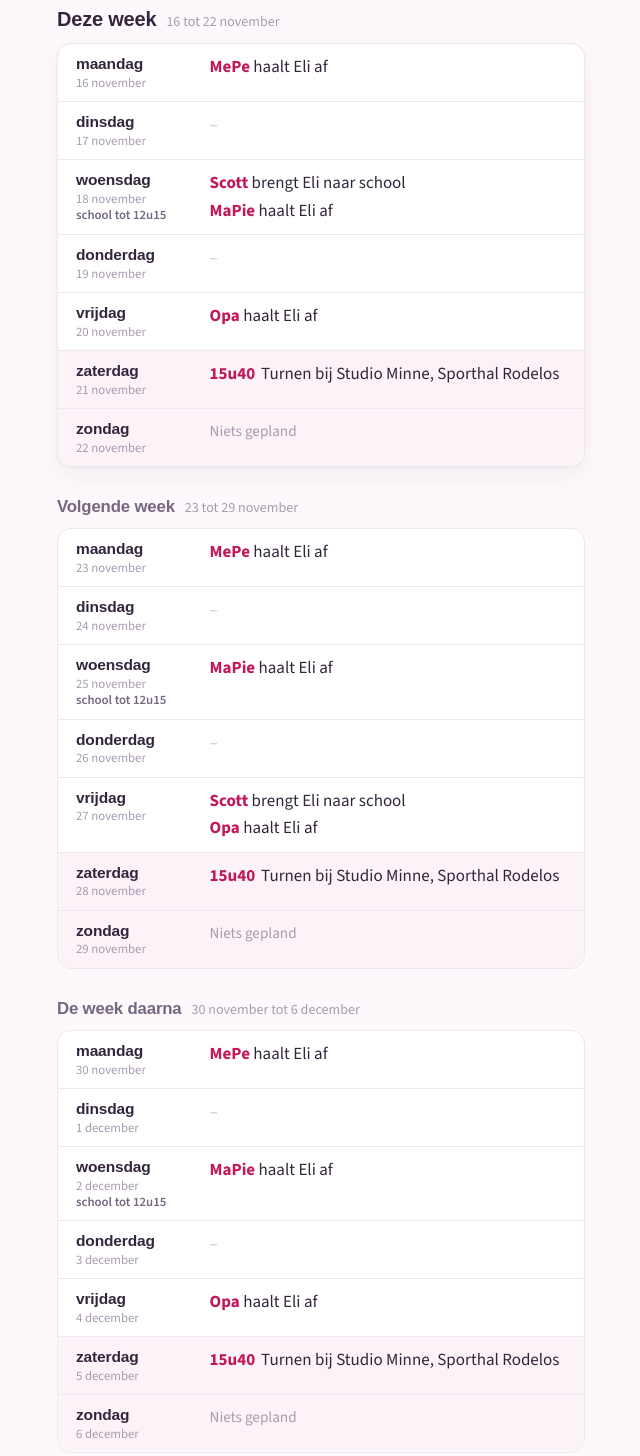
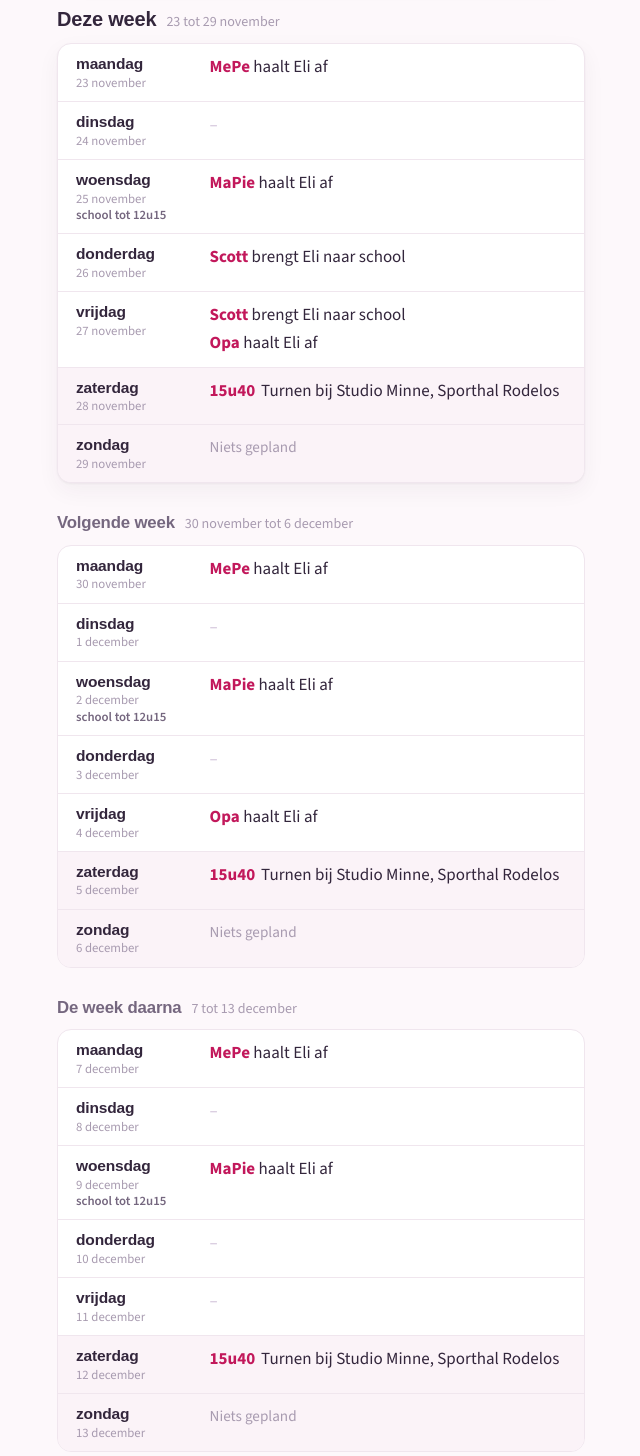
Before and after one commit to scottvtksv-cpu/Week-Eli, a plain HTML site: page index.html in a window 1280 px wide. Shown: the part 380-1836 px from the top of the page, without its empty margins (319-959 px from the left). Drawn offline with nearby package versions, Linux system fonts and the light colour scheme; a web font is replaced by a local one.

Commit message:
De week van Eli — 22 november 2026: nieuwe weken 23 nov t/m 13 dec
Co-authored-by: Scott VTK <scottvtksv-cpu@users.noreply.github.com>

```diff
--- a/index.html
+++ b/index.html
@@ -148,7 +148,7 @@
 
   <header>
     <h1>De week van Eli <span class="heart">💖</span></h1>
-    <p class="sub">Laatste update: zondag 15 november 2026 om 20u59</p>
+    <p class="sub">Laatste update: zondag 22 november 2026 om 20u24</p>
   </header>
 
   <div class="ritme">
@@ -164,35 +164,21 @@
 
   <!-- ===== DEZE WEEK ===== -->
   <section class="week">
-    <div class="weekhead"><h2>Deze week</h2><span class="range">16 tot 22 november</span></div>
-    <div class="weekcard">
-      <div class="row"><div class="day"><span class="d">maandag</span><span class="n">16 november</span></div><div class="what"><div class="line"><span class="who">MePe</span> haalt Eli af</div></div></div>
-      <div class="row"><div class="day"><span class="d">dinsdag</span><span class="n">17 november</span></div><div class="what"><span class="leeg">–</span></div></div>
-      <div class="row"><div class="day"><span class="d">woensdag</span><span class="n">18 november</span><span class="u">school tot 12u15</span></div><div class="what"><div class="line"><span class="who">Scott</span> brengt Eli naar school</div><div class="line"><span class="who">MaPie</span> haalt Eli af</div></div></div>
-      <div class="row"><div class="day"><span class="d">donderdag</span><span class="n">19 november</span></div><div class="what"><span class="leeg">–</span></div></div>
-      <div class="row"><div class="day"><span class="d">vrijdag</span><span class="n">20 november</span></div><div class="what"><div class="line"><span class="who">Opa</span> haalt Eli af</div></div></div>
-      <div class="row we"><div class="day"><span class="d">zaterdag</span><span class="n">21 november</span></div><div class="what"><div class="line"><span class="t">15u40</span>Turnen bij Studio Minne, Sporthal Rodelos</div></div></div>
-      <div class="row we"><div class="day"><span class="d">zondag</span><span class="n">22 november</span></div><div class="what"><span class="vrij">Niets gepland</span></div></div>
-    </div>
-  </section>
-
-  <!-- ===== VOLGENDE WEEK ===== -->
-  <section class="week later">
-    <div class="weekhead"><h2>Volgende week</h2><span class="range">23 tot 29 november</span></div>
+    <div class="weekhead"><h2>Deze week</h2><span class="range">23 tot 29 november</span></div>
     <div class="weekcard">
       <div class="row"><div class="day"><span class="d">maandag</span><span class="n">23 november</span></div><div class="what"><div class="line"><span class="who">MePe</span> haalt Eli af</div></div></div>
       <div class="row"><div class="day"><span class="d">dinsdag</span><span class="n">24 november</span></div><div class="what"><span class="leeg">–</span></div></div>
       <div class="row"><div class="day"><span class="d">woensdag</span><span class="n">25 november</span><span class="u">school tot 12u15</span></div><div class="what"><div class="line"><span class="who">MaPie</span> haalt Eli af</div></div></div>
-      <div class="row"><div class="day"><span class="d">donderdag</span><span class="n">26 november</span></div><div class="what"><span class="leeg">–</span></div></div>
+      <div class="row"><div class="day"><span class="d">donderdag</span><span class="n">26 november</span></div><div class="what"><div class="line"><span class="who">Scott</span> brengt Eli naar school</div></div></div>
       <div class="row"><div class="day"><span class="d">vrijdag</span><span class="n">27 november</span></div><div class="what"><div class="line"><span class="who">Scott</span> brengt Eli naar school</div><div class="line"><span class="who">Opa</span> haalt Eli af</div></div></div>
       <div class="row we"><div class="day"><span class="d">zaterdag</span><span class="n">28 november</span></div><div class="what"><div class="line"><span class="t">15u40</span>Turnen bij Studio Minne, Sporthal Rodelos</div></div></div>
       <div class="row we"><div class="day"><span class="d">zondag</span><span class="n">29 november</span></div><div class="what"><span class="vrij">Niets gepland</span></div></div>
     </div>
   </section>
 
-  <!-- ===== DE WEEK DAARNA ===== -->
+  <!-- ===== VOLGENDE WEEK ===== -->
   <section class="week later">
-    <div class="weekhead"><h2>De week daarna</h2><span class="range">30 november tot 6 december</span></div>
+    <div class="weekhead"><h2>Volgende week</h2><span class="range">30 november tot 6 december</span></div>
     <div class="weekcard">
       <div class="row"><div class="day"><span class="d">maandag</span><span class="n">30 november</span></div><div class="what"><div class="line"><span class="who">MePe</span> haalt Eli af</div></div></div>
       <div class="row"><div class="day"><span class="d">dinsdag</span><span class="n">1 december</span></div><div class="what"><span class="leeg">–</span></div></div>
@@ -201,6 +187,20 @@
       <div class="row"><div class="day"><span class="d">vrijdag</span><span class="n">4 december</span></div><div class="what"><div class="line"><span class="who">Opa</span> haalt Eli af</div></div></div>
       <div class="row we"><div class="day"><span class="d">zaterdag</span><span class="n">5 december</span></div><div class="what"><div class="line"><span class="t">15u40</span>Turnen bij Studio Minne, Sporthal Rodelos</div></div></div>
       <div class="row we"><div class="day"><span class="d">zondag</span><span class="n">6 december</span></div><div class="what"><span class="vrij">Niets gepland</span></div></div>
+    </div>
+  </section>
+
+  <!-- ===== DE WEEK DAARNA ===== -->
+  <section class="week later">
+    <div class="weekhead"><h2>De week daarna</h2><span class="range">7 tot 13 december</span></div>
+    <div class="weekcard">
+      <div class="row"><div class="day"><span class="d">maandag</span><span class="n">7 december</span></div><div class="what"><div class="line"><span class="who">MePe</span> haalt Eli af</div></div></div>
+      <div class="row"><div class="day"><span class="d">dinsdag</span><span class="n">8 december</span></div><div class="what"><span class="leeg">–</span></div></div>
+      <div class="row"><div class="day"><span class="d">woensdag</span><span class="n">9 december</span><span class="u">school tot 12u15</span></div><div class="what"><div class="line"><span class="who">MaPie</span> haalt Eli af</div></div></div>
+      <div class="row"><div class="day"><span class="d">donderdag</span><span class="n">10 december</span></div><div class="what"><span class="leeg">–</span></div></div>
+      <div class="row"><div class="day"><span class="d">vrijdag</span><span class="n">11 december</span></div><div class="what"><span class="leeg">–</span></div></div>
+      <div class="row we"><div class="day"><span class="d">zaterdag</span><span class="n">12 december</span></div><div class="what"><div class="line"><span class="t">15u40</span>Turnen bij Studio Minne, Sporthal Rodelos</div></div></div>
+      <div class="row we"><div class="day"><span class="d">zondag</span><span class="n">13 december</span></div><div class="what"><span class="vrij">Niets gepland</span></div></div>
     </div>
   </section>
 
```
